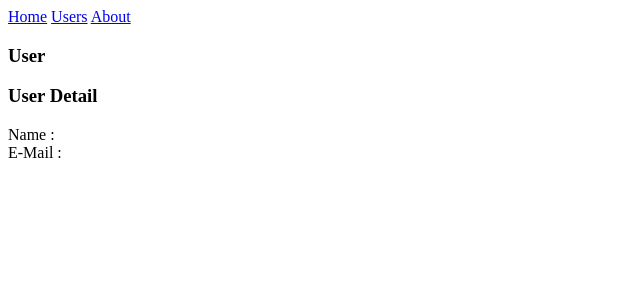
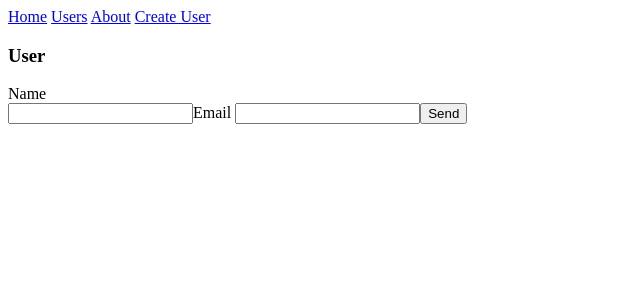
Before and after one commit to Rabee-Omran/Example-in-React-JS-Using-Routers, a React (Create React App) app: page /users/create in a window 1280 px wide. Shown: the top 300 px of the page, without its empty margins (0-640 px from the left). Built offline with nearby package versions, Linux system fonts and the light colour scheme; no server answers.

Commit message:
add create user

```diff
--- a/src/App.js
+++ b/src/App.js
@@ -1,7 +1,8 @@
 import React, { Component } from 'react';
-import {BrowserRouter, Route , Link } from "react-router-dom";
+import {BrowserRouter, Route , Link, Switch } from "react-router-dom";
 import UsersPage from './Pages/UsersPage';
 import UserPage from './Pages/UserPage';
+import CreateUserPage from './Pages/CreateUserPage';
 import EditUserPage from './Pages/EditUserPage';
 
 const HomePage = () => <div>Home</div>
@@ -20,14 +21,17 @@
         <Link to ='/'>Home</Link> {"  "}
         <Link to ='/users'>Users</Link>{"  "}
         <Link to ='/about'>About</Link>{"  "}
+        <Link to ='/users/create'>Create User</Link>{"  "}
 
-
+        {/* switch for display only one page -- oreder is important */}
+        <Switch>
         <Route path= "/" exact component={HomePage} />
         <Route path= "/users" exact component={UsersPage} />
-        <Route path= "/about"  component={AboutPage} />
+        <Route path= "/about"  exact component={AboutPage} />
+        <Route path= "/users/create" exact component={CreateUserPage} />
         <Route path= "/users/:id"  exact component={UserPage} />
-        <Route path= "/users/edit/:id"  component={EditUserPage} />
-
+        <Route path= "/users/edit/:id"  exact component={EditUserPage} />
+        </Switch>
 
 
       </div>
--- /dev/null
+++ b/src/Pages/CreateUserPage.js
@@ -0,0 +1,33 @@
+import React, { Component } from 'react';
+import {addUser} from '../Api/Users';
+import UsersForm from '../components/UserForm';
+export default class CreateUserPage extends Component{
+
+
+    state = {
+
+        user:{
+            name:'',
+            email:''
+        },
+
+      }
+
+
+
+    addUser =(values)=> {
+        addUser(values).then(()=> alert('Done')).catch(
+            ()=>{alert('an error ')
+          });
+      }
+
+    render (){
+
+        return <div>
+                    <h3>User</h3>
+                    <UsersForm values = {this.state.user} onSubmit = {this.addUser}/>
+
+
+      </div>
+    }
+}
```
